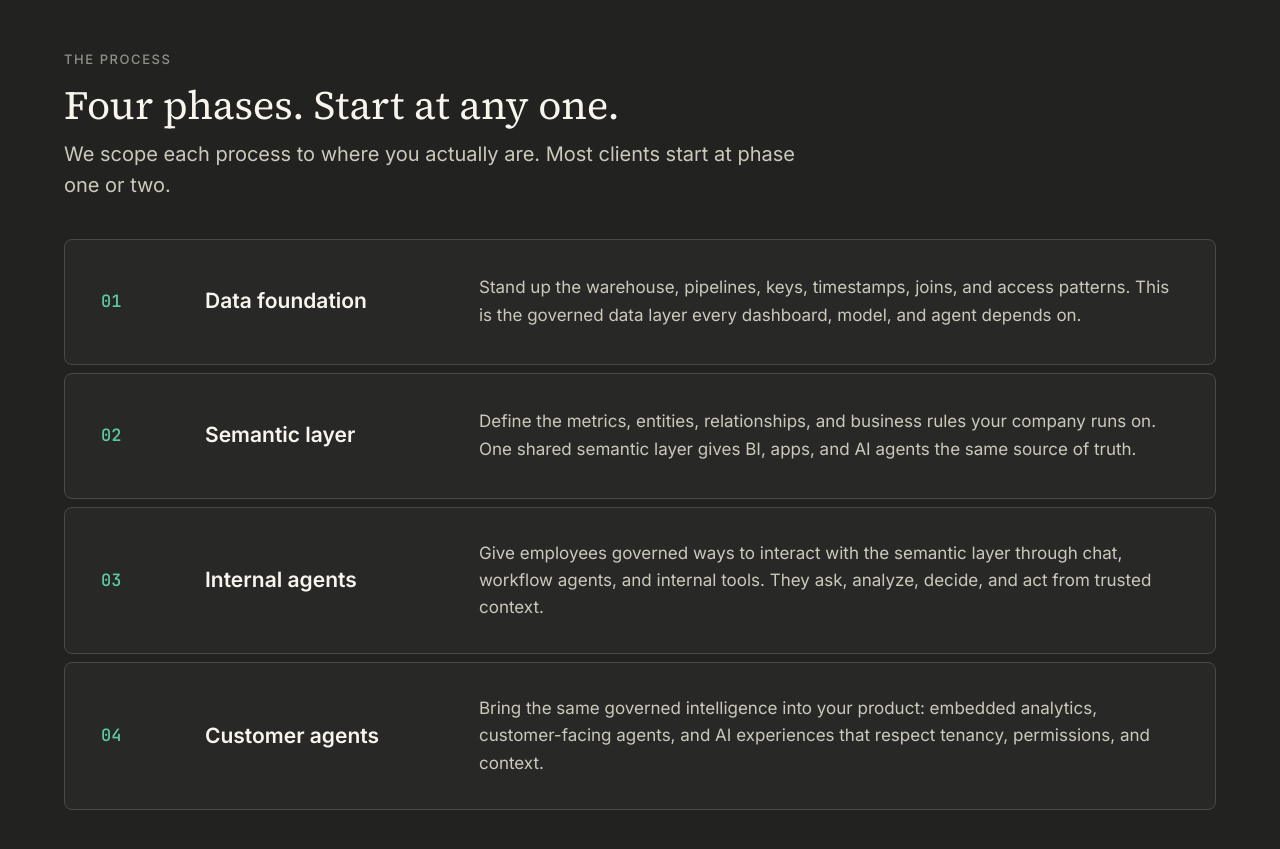
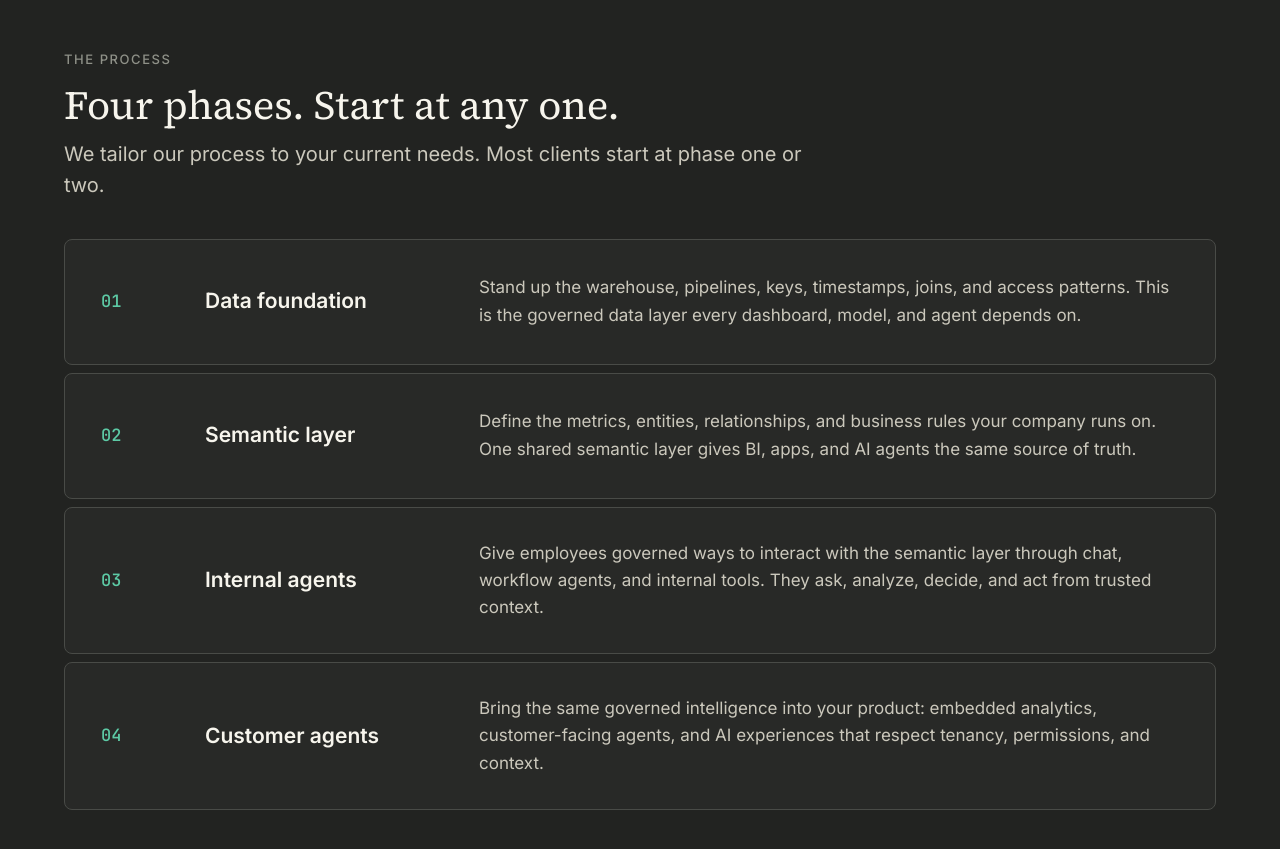
Before and after one commit to stevenjhomem/torchbearers, a React (Vite) app: page / in a window 1280 px wide. Shown: the part 1720-2569 px from the top of the page. Built offline with nearby package versions, Linux system fonts and the light colour scheme.

Commit message:
better wording

```diff
--- a/src/App.jsx
+++ b/src/App.jsx
@@ -177,7 +177,7 @@ function Process() {
         <p className="eyebrow">The process</p>
         <h2 id="process-title">Four phases. Start at any one.</h2>
         <p className="section-lede">
-          We scope each process to where you actually are. Most clients start at phase one or two.
+          We tailor our process to your current needs. Most clients start at phase one or two.
         </p>
 
         <div className="phase-list">
```
